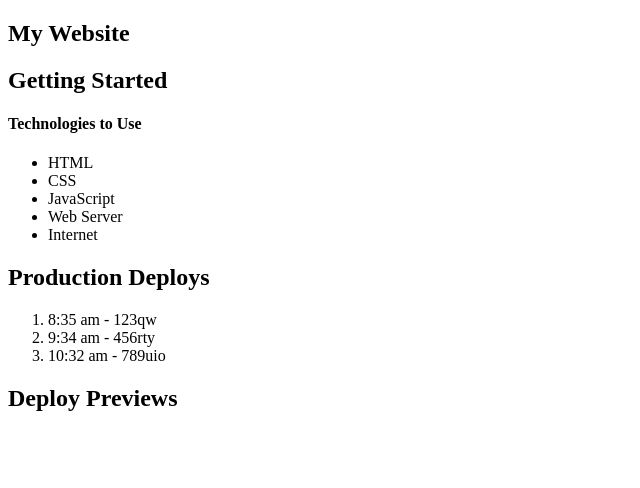
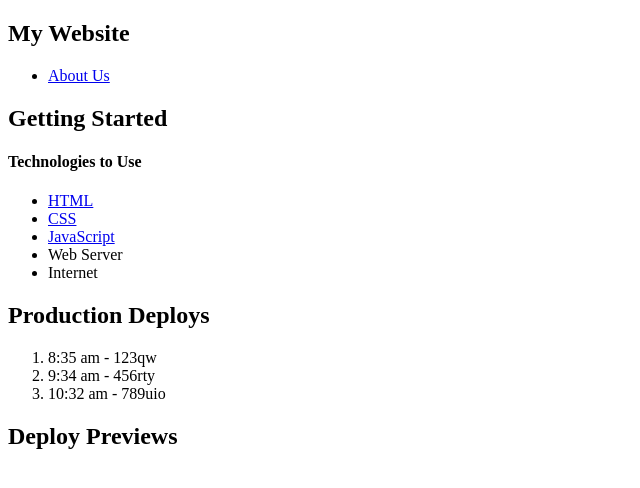
Before and after one commit to mgibson2019/helloworld, a plain HTML site: page index.html in a window 1280 px wide. Shown: the whole page, without its empty margins (0-640 px from the left). Drawn offline with Linux system fonts and the light colour scheme.

Commit message:
Adding Links and creating an About page

```diff
--- a/index.html
+++ b/index.html
@@ -10,14 +10,24 @@
     <section title="main-body">
         <div title="website-info">
             <h1>My Website</h1>
+            <ul>
+                <li>
+                    <a href="/about.html">About Us</a>
+                </li>
+            </ul>
         </div>
         <div title="getting-started">
             <h2>Getting Started</h2>
             <h4>Technologies to Use</h4>
             <ul>
-                <li>HTML</li>
-                <li>CSS</li>
-                <li>JavaScript</li>
+                <li>
+                    <a target="_blank" href="https://www.w3schools.com/html/default.asp">HTML</a>
+                <li>
+                    <a target="_blank" href="https://www.w3schools.com/css/default.asp">CSS</a>
+                </li>
+                <li>
+                   <a target="_blank" href="https://developer.mozilla.org/en-US/docs/Web/JavaScript">JavaScript</a>
+                </li>
                 <li>Web Server</li>
                 <li>Internet</li>
             </ul>
```
Also changed, not shown: about.html (added, +14 -0 lines).
